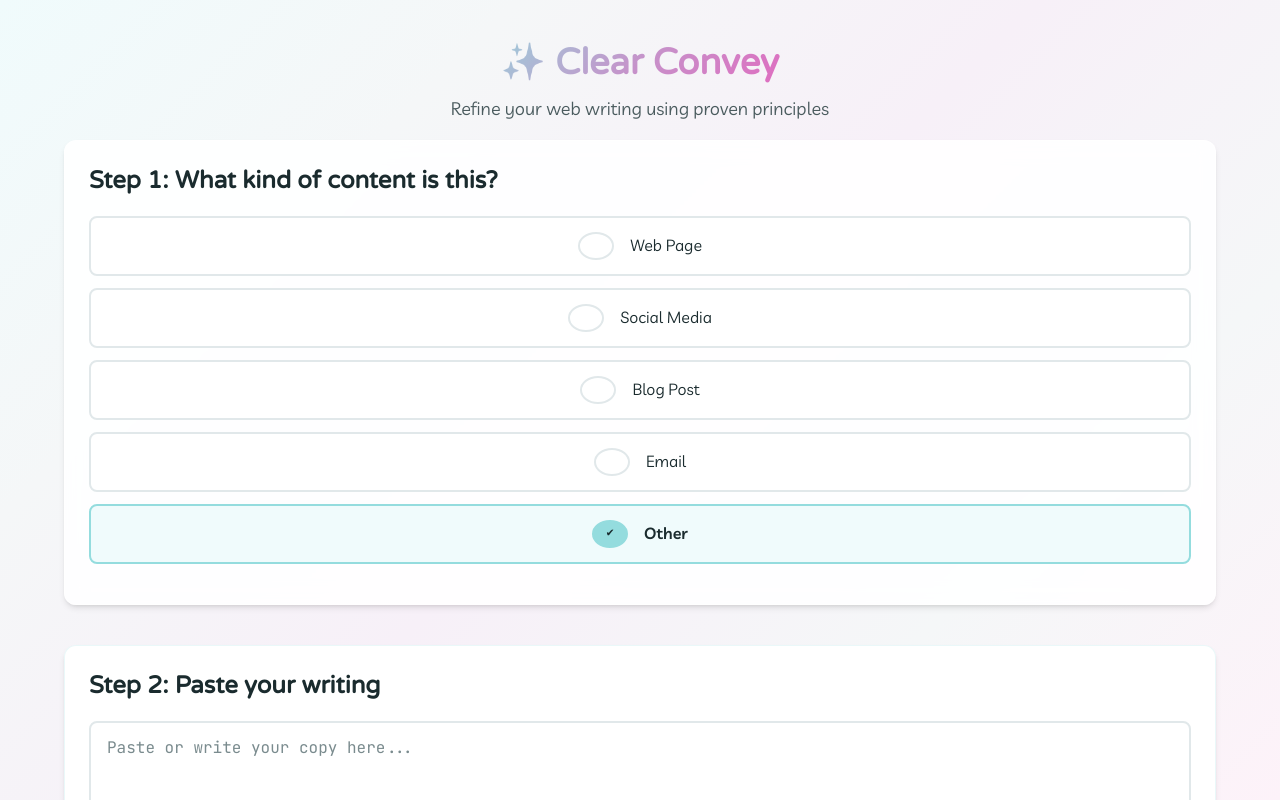
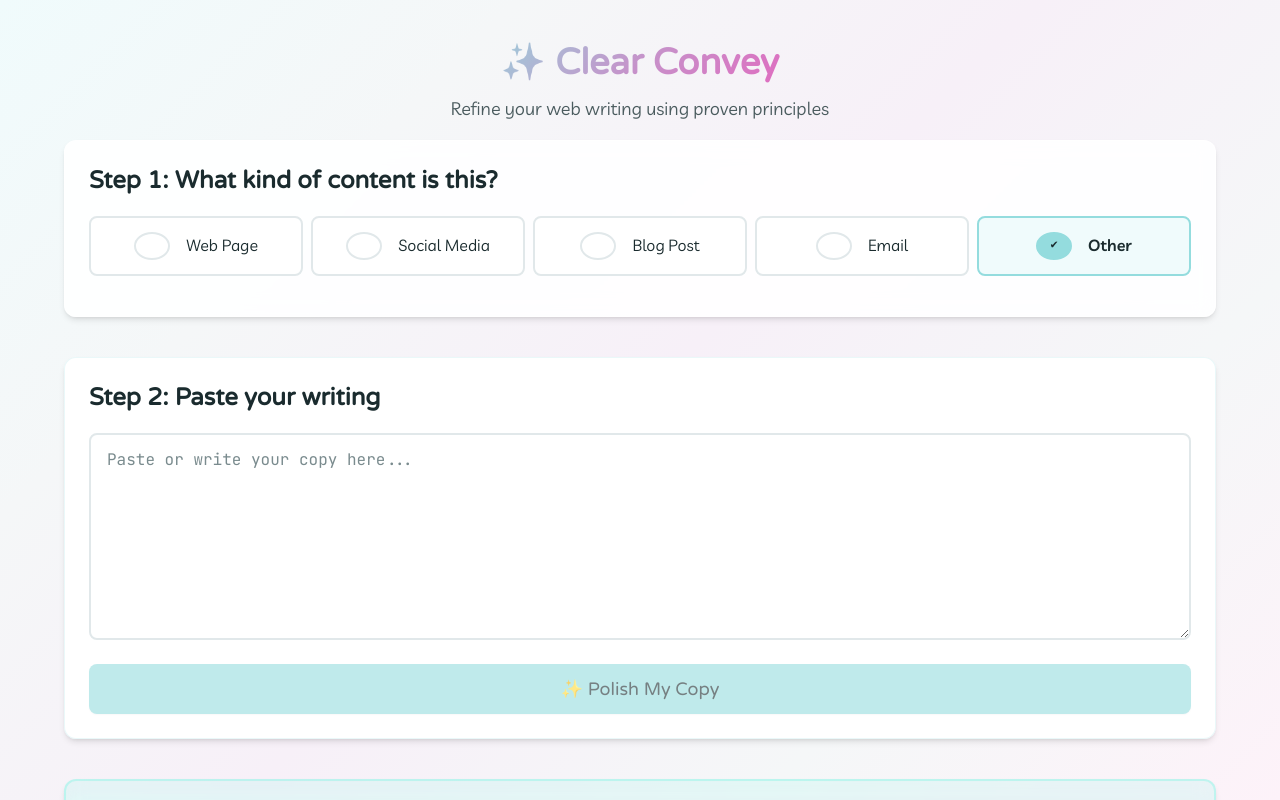
Before and after one commit to cd-space-dot-dot/web-copy-polisher-frontend, a React (Vite) app: page / in a window 1280 px wide. Shown: the top 800 px of the page. Built offline with nearby package versions, Linux system fonts and the light colour scheme; a web font is replaced by a local one.

Commit message:
fix radio button layout

```diff
--- a/src/index.css
+++ b/src/index.css
@@ -1449,9 +1449,14 @@ textarea {
   }
 
   .radio-group {
-    flex-direction: column;
+    flex-direction: row;     /* Not column! */
+    flex-wrap: wrap;         /* Allow multi-row wrap */
+    gap: var(--space-2);     /* Slightly tighter gap for mobile */
     align-items: stretch;
-  }
+    justify-content: flex-start;
+    width: 100%;
+  }
+
 
   .revision-item {
     grid-template-columns: 1fr;
```
